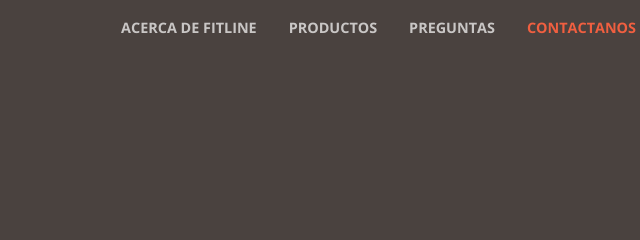
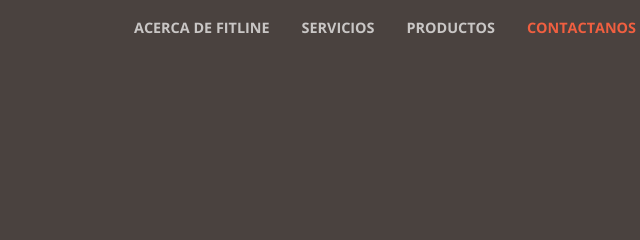
Before and after one commit to Fit-lineChile/Fit-line.cl, a website with bundled scripts: page index.html in a window 1280 px wide. Shown: the top 240 px of the page, 543-1183 px from the left. Built offline with nearby package versions, Linux system fonts and the light colour scheme.

Commit message:
Update index.html

```diff
--- a/index.html
+++ b/index.html
@@ -41,10 +41,10 @@
               <a class="nav-link js-scroll-trigger" href="#about">Acerca de Fitline</a>
             </li>
             <li class="nav-item">
-              <a class="nav-link js-scroll-trigger" href="#services">Productos</a>
+              <a class="nav-link js-scroll-trigger" href="#services">Servicios</a>
             </li>
             <li class="nav-item">
-              <a class="nav-link js-scroll-trigger" href="#portfolio">Preguntas</a>
+              <a class="nav-link js-scroll-trigger" href="#portfolio">Productos</a>
             </li>
             <li class="nav-item">
               <a class="nav-link js-scroll-trigger" href="#contact">Contactanos</a>
```
